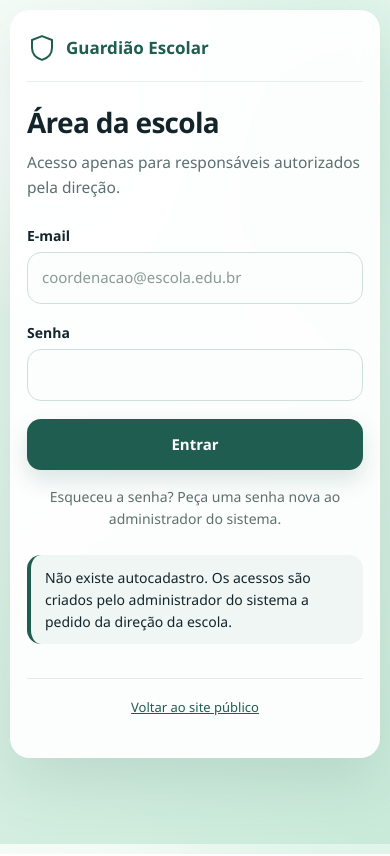
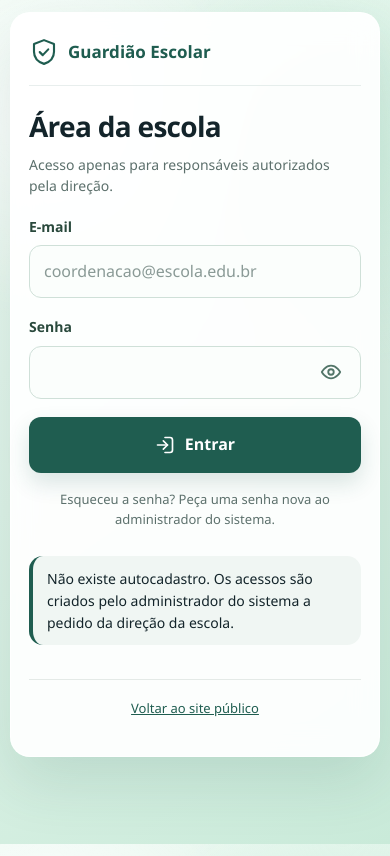
Before and after one commit to GaMK7/Guardiao_Escolar, a website: page admin/login.html in a window 390 px wide. Drawn offline with Linux system fonts and the light colour scheme; no server answers.

Commit message:
moderniza login administrativo e melhora responsividade

```diff
--- a/admin/login.html
+++ b/admin/login.html
@@ -12,7 +12,8 @@
     <main class="pagina" id="conteudo">
       <a class="marca" href="../index.html">
         <svg viewBox="0 0 24 24" fill="none" aria-hidden="true">
-          <path d="M12 2.5 4 5.6v6.1c0 4.7 3.3 8.2 8 9.8 4.7-1.6 8-5.1 8-9.8V5.6L12 2.5Z" stroke="#1F5D50" stroke-width="1.6" stroke-linejoin="round" />
+          <path d="M12 2.5 4 5.6v6.1c0 4.7 3.3 8.2 8 9.8 4.7-1.6 8-5.1 8-9.8V5.6L12 2.5Z" stroke="currentColor" stroke-width="1.7" stroke-linejoin="round" />
+          <path d="M8.6 12.1l2.4 2.4 4.4-4.6" stroke="currentColor" stroke-width="1.7" stroke-linecap="round" stroke-linejoin="round" />
         </svg>
         <span>Guardião Escolar</span>
       </a>
@@ -30,13 +31,30 @@
 
         <div class="campo">
           <label for="senha">Senha</label>
-          <input type="password" id="senha" name="senha" required autocomplete="current-password" />
+
+          <div class="campo-senha">
+            <input type="password" id="senha" name="senha" required autocomplete="current-password" />
+
+            <button type="button" class="alternar-senha" aria-label="Mostrar senha" aria-pressed="false" aria-controls="senha">
+              <svg width="22" height="22" viewBox="0 0 24 24" fill="none" stroke="currentColor" stroke-width="2" stroke-linecap="round" stroke-linejoin="round" aria-hidden="true">
+                <path d="M2 12s3.6-7 10-7 10 7 10 7-3.6 7-10 7S2 12 2 12Z" />
+                <circle cx="12" cy="12" r="3" />
+              </svg>
+            </button>
+          </div>
         </div>
 
         <!-- mensagem genérica de propósito: não revela se o e-mail existe -->
         <span class="erro" id="erro-login" role="alert"></span>
 
-        <button type="submit" class="botao">Entrar</button>
+        <button type="submit" class="botao">
+          <svg width="20" height="20" viewBox="0 0 24 24" fill="none" stroke="currentColor" stroke-width="2" stroke-linecap="round" stroke-linejoin="round" aria-hidden="true">
+            <path d="M10 17l5-5-5-5" />
+            <path d="M15 12H3" />
+            <path d="M12 3h6a3 3 0 0 1 3 3v12a3 3 0 0 1-3 3h-6" />
+          </svg>
+          Entrar
+        </button>
       </form>
 
       <p class="link-discreto">Esqueceu a senha? Peça uma senha nova ao administrador do sistema.</p>
@@ -49,5 +67,6 @@
     </main>
 
     <script src="../js/app.js"></script>
+    <script src="../js/mostrar-senha.js"></script>
   </body>
 </html>
--- a/css/estilo.css
+++ b/css/estilo.css
@@ -2279,3 +2279,236 @@ body.pagina-inicio::after {
     font-size: 13px;
   }
 }
+
+/* ==========================================
+   LOGIN ADMINISTRATIVO - ORGANIZAÇÃO
+   ========================================== */
+
+/* Formulário centralizado e compacto */
+#form-login {
+  width: 100%;
+  max-width: 460px;
+  margin: 30px auto 0;
+}
+
+/* Espaçamento dos campos */
+#form-login .campo {
+  margin-bottom: 20px;
+}
+
+/* Rótulos */
+#form-login .campo label {
+  display: block;
+  margin-bottom: 8px;
+  color: #29493c;
+  font-size: 14px;
+  font-weight: 650;
+}
+
+/* Campos de login */
+#form-login input {
+  width: 100%;
+  min-height: 52px;
+  font-size: 16px;
+  border-radius: 12px;
+}
+
+/* Botão */
+#form-login .botao {
+  min-height: 54px;
+  border-radius: 12px;
+  font-size: 16px;
+  font-weight: 700;
+}
+
+/* Ajustes para celular */
+@media (max-width: 600px) {
+  #form-login {
+    margin-top: 22px;
+  }
+
+  #form-login .campo {
+    margin-bottom: 18px;
+  }
+}
+
+/* ==========================================
+   LOGIN - CARTÃO BRANCO CENTRALIZADO
+   ========================================== */
+
+/* Reduz apenas o cartão da tela de login */
+body:has(#form-login) .pagina {
+  width: min(calc(100% - 32px), 620px);
+  max-width: 620px;
+  margin: 40px auto;
+  padding: 32px 36px;
+}
+
+/* Mantém o formulário centralizado */
+#form-login {
+  max-width: 460px;
+  margin: 28px auto 0;
+}
+
+/* Ajustes para celular */
+@media (max-width: 600px) {
+  body:has(#form-login) .pagina {
+    width: calc(100% - 20px);
+    margin: 16px auto;
+    padding: 24px 20px;
+    border-radius: 20px;
+  }
+
+  #form-login {
+    width: 100%;
+    margin-top: 22px;
+  }
+}
+
+/* LOGIN - MOSTRAR/OCULTAR SENHA */
+
+#form-login .campo-senha {
+  position: relative;
+}
+
+#form-login .campo-senha input {
+  padding-right: 58px;
+}
+
+#form-login .alternar-senha {
+  position: absolute;
+  right: 8px;
+  top: 50%;
+  transform: translateY(-50%);
+
+  display: flex;
+  align-items: center;
+  justify-content: center;
+
+  width: 42px;
+  height: 42px;
+
+  border: none;
+  border-radius: 10px;
+  background: transparent;
+  color: #527568;
+  cursor: pointer;
+}
+
+#form-login .alternar-senha:hover {
+  background: #e8f2ed;
+  color: #1f5d50;
+}
+
+#form-login .alternar-senha:focus-visible {
+  outline: 2px solid #1f5d50;
+  outline-offset: 2px;
+}
+
+/* ==========================================
+   LOGIN - BOTÃO ENTRAR
+   ========================================== */
+
+#form-login button[type="submit"] {
+  display: flex;
+  align-items: center;
+  justify-content: center;
+  gap: 10px;
+  width: 100%;
+  min-height: 54px;
+  background: #1f5d50;
+  color: #ffffff;
+  border-radius: 12px;
+  font-size: 16px;
+  font-weight: 700;
+  transition:
+    background 0.2s ease,
+    box-shadow 0.2s ease,
+    transform 0.2s ease;
+}
+
+#form-login button[type="submit"] svg {
+  width: 20px;
+  height: 20px;
+  flex-shrink: 0;
+}
+
+@media (hover: hover) {
+  #form-login button[type="submit"]:hover {
+    background: #17493e;
+    transform: translateY(-2px);
+    box-shadow: 0 10px 24px rgba(31, 93, 80, 0.24);
+  }
+}
+
+#form-login button[type="submit"]:disabled {
+  opacity: 0.65;
+  cursor: not-allowed;
+  transform: none;
+}
+
+@media (prefers-reduced-motion: reduce) {
+  #form-login button[type="submit"] {
+    transition: none;
+  }
+}
+
+/* ==========================================
+   LOGIN - RESPONSIVIDADE FINAL
+   ========================================== */
+
+@media (max-width: 600px) {
+  /* Cartão branco */
+  body:has(#form-login) .pagina {
+    width: calc(100% - 20px);
+    max-width: 100%;
+    margin: 12px auto;
+    padding: 24px 18px;
+    border-radius: 20px;
+  }
+
+  /* Título */
+  body:has(#form-login) h1 {
+    font-size: 28px;
+    line-height: 1.2;
+  }
+
+  /* Subtítulo */
+  body:has(#form-login) .subtitulo {
+    font-size: 14px;
+    line-height: 1.5;
+    margin-bottom: 20px;
+  }
+
+  /* Formulário */
+  #form-login {
+    width: 100%;
+    max-width: 100%;
+    margin-top: 20px;
+  }
+
+  /* Campos */
+  #form-login input {
+    width: 100%;
+    min-height: 52px;
+    font-size: 16px;
+  }
+
+  /* Botão de mostrar senha */
+  #form-login .alternar-senha {
+    width: 44px;
+    height: 44px;
+  }
+
+  /* Botão Entrar */
+  #form-login button[type="submit"] {
+    width: 100%;
+    min-height: 56px;
+  }
+
+  /* Textos auxiliares */
+  body:has(#form-login) .link-discreto {
+    font-size: 13px;
+    line-height: 1.6;
+  }
+}
--- /dev/null
+++ b/js/mostrar-senha.js
@@ -0,0 +1,16 @@
+document.addEventListener("DOMContentLoaded", function () {
+  const senha = document.getElementById("senha");
+  const botao = document.querySelector(".alternar-senha");
+
+  if (!senha || !botao) return;
+
+  botao.addEventListener("click", function () {
+    const mostrando = senha.type === "password";
+
+    senha.type = mostrando ? "text" : "password";
+
+    botao.setAttribute("aria-label", mostrando ? "Ocultar senha" : "Mostrar senha");
+
+    botao.setAttribute("aria-pressed", String(mostrando));
+  });
+});
```
